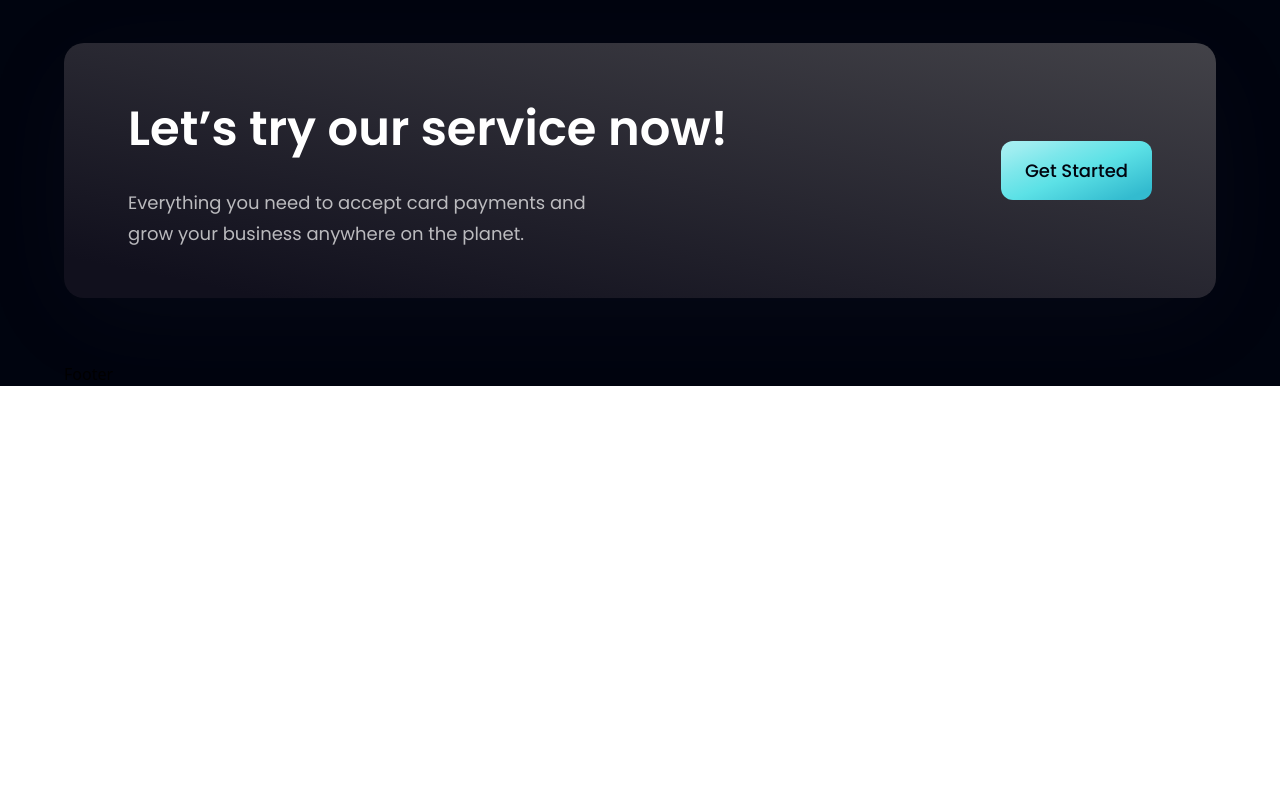
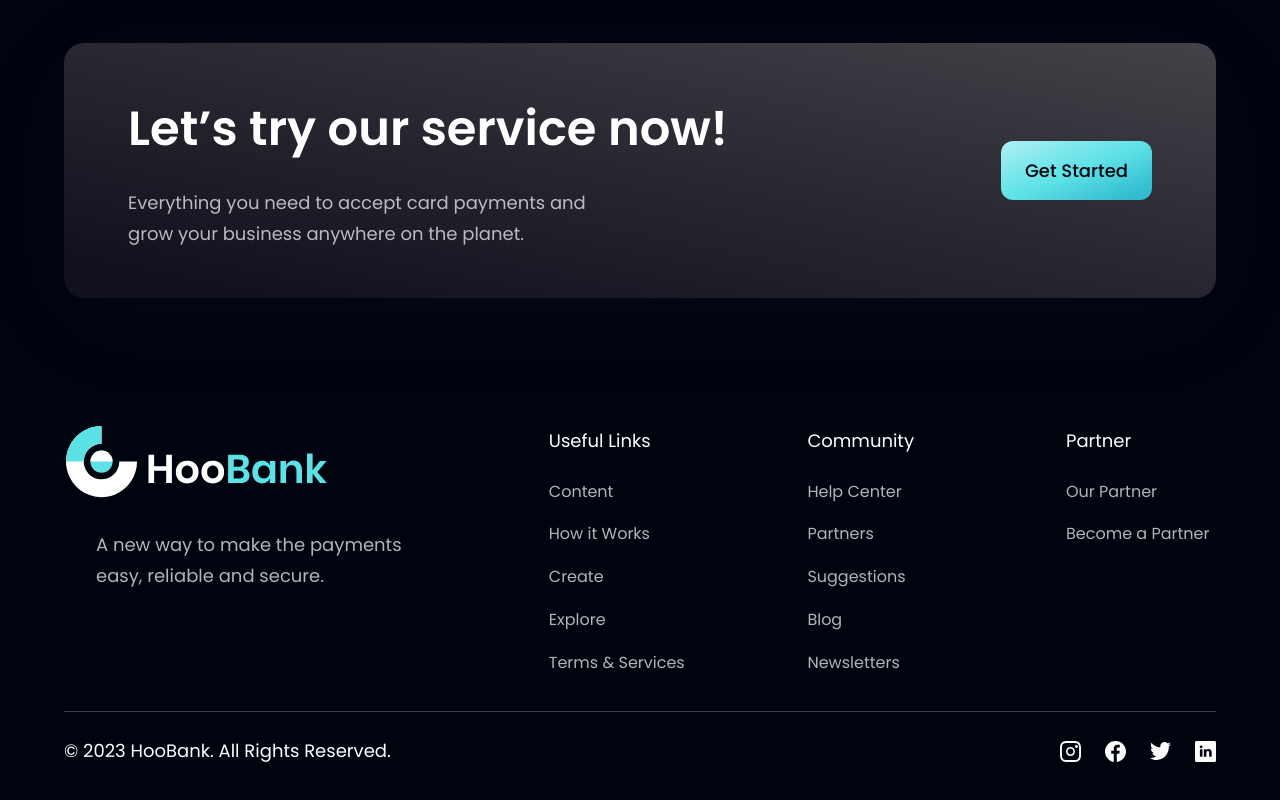
Before and after one commit to Muhammad-Junaid-24/bank-app-frontend, a React (Vite) app: page / in a window 1280 px wide. Shown: the part 4214-5014 px from the top of the page. Before the commit the page ends 4600 px from the top, so only its background shows below. Built offline with nearby package versions, Linux system fonts and the light colour scheme.

Commit message:
Add footer and hover effect to navbar
Add footer

Add hover effect to navbar

```diff
--- a/src/components/Footer.jsx
+++ b/src/components/Footer.jsx
@@ -1,9 +1,70 @@
-import React from 'react'
+import styles from "../style";
+import { logo } from "../../assets";
+import { footerLinks, socialMedia } from "../constants";
 
 function Footer() {
   return (
-    <div>Footer</div>
-  )
+    <section className={`${styles.flexCenter} ${styles.paddingY} flex-col`}>
+      <div className={`${styles.flexStart} md:flex-row flex-col w-full mb-8`}>
+        <div className="flex-1 flex flex-col justify-start mr-10">
+          <img
+            src={logo}
+            alt="hoobank"
+            className="w-[266px] h-[72px] object-contain"
+          />
+          <p className={`${styles.paragraph} max-w-[350px] ml-8 mt-8`}>
+            A new way to make the payments easy, reliable and secure.
+          </p>
+        </div>
+        <div
+          className={`flex-[1.5] w-full flex flex-row justify-between flex-wrap md:mt-0 mt-10`}
+        >
+          {footerLinks.map((footerLink, index) => {
+            return (
+              <div
+                key={footerLink.key}
+                className="flex flex-col ss:my-0 my-4 min-w-[150px]"
+              >
+                <h4 className={`${styles.paragraph} text-white font-medium`}>
+                  {footerLink.title}
+                </h4>
+                <ul className="flex flex-col">
+                  {footerLink.links.map((link, index) => (
+                    <li
+                      key={link.name}
+                      className={`${styles.paragraph} ${
+                        index === 0 ? `mt-5` : `mt-3`
+                      } hover:text-secondary text-base transition-colors duration-300`}
+                    >
+                      <a href={link.link}>{link.name}</a>
+                    </li>
+                  ))}
+                </ul>
+              </div>
+            );
+          })}
+        </div>
+      </div>
+
+      <div className="w-full flex justify-between items-center md:flex-row flex-col pt-6 border-t border-t-[#3F3E45]">
+        <p className={`${styles.paragraph} text-white text-center`}>
+        &#169; 2023 HooBank. All Rights Reserved.
+        </p>
+        <div className="flex flex-row md:mt-0 mt-6">
+          {socialMedia.map((social, index) => (
+            <img
+              key={social.id}
+              src={social.icon}
+              alt={social}
+              className={`w-[21px] h-[21px] object-contain cursor-pointer ${
+                index !== socialMedia.length - 1 ? "mr-6" : "mr-0"
+              }`}
+            />
+          ))}
+        </div>
+      </div>
+    </section>
+  );
 }
 
-export default Footer
+export default Footer;
--- a/src/components/Navbar.jsx
+++ b/src/components/Navbar.jsx
@@ -16,7 +16,7 @@
             <li
             key={nav.id}
             className={`font-poppins
-            font-normal cursor-pointer text-[16px] ${index === navLinks.length - 1 ? 'mr-0' : 'mr-10'} text-white
+            font-normal cursor-pointer text-[16px] ${index === navLinks.length - 1 ? 'mr-0' : 'mr-10'} text-white hover:border-b hover:border-secondary
             `}
             >
               <a href={`#${nav.id}`}>
```
